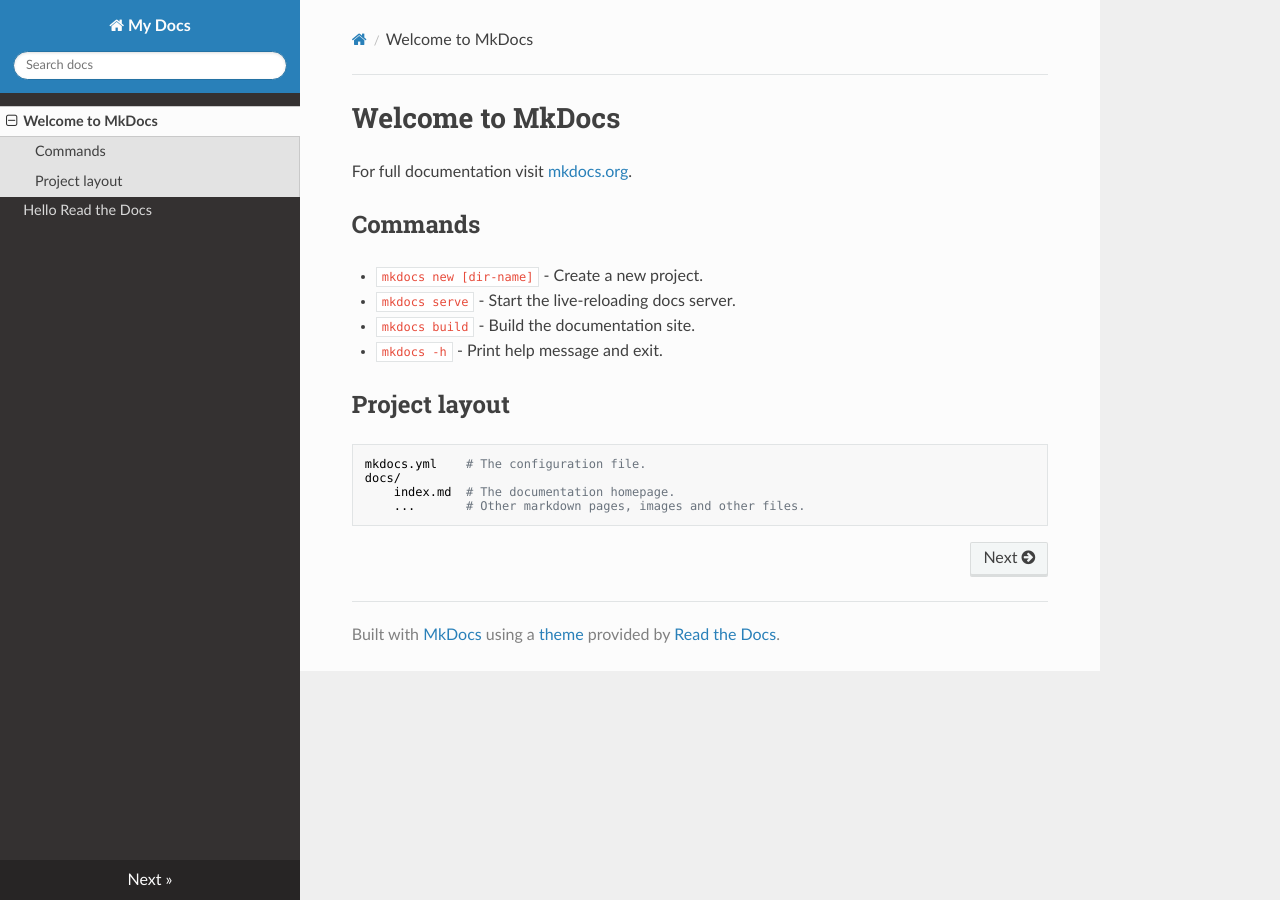
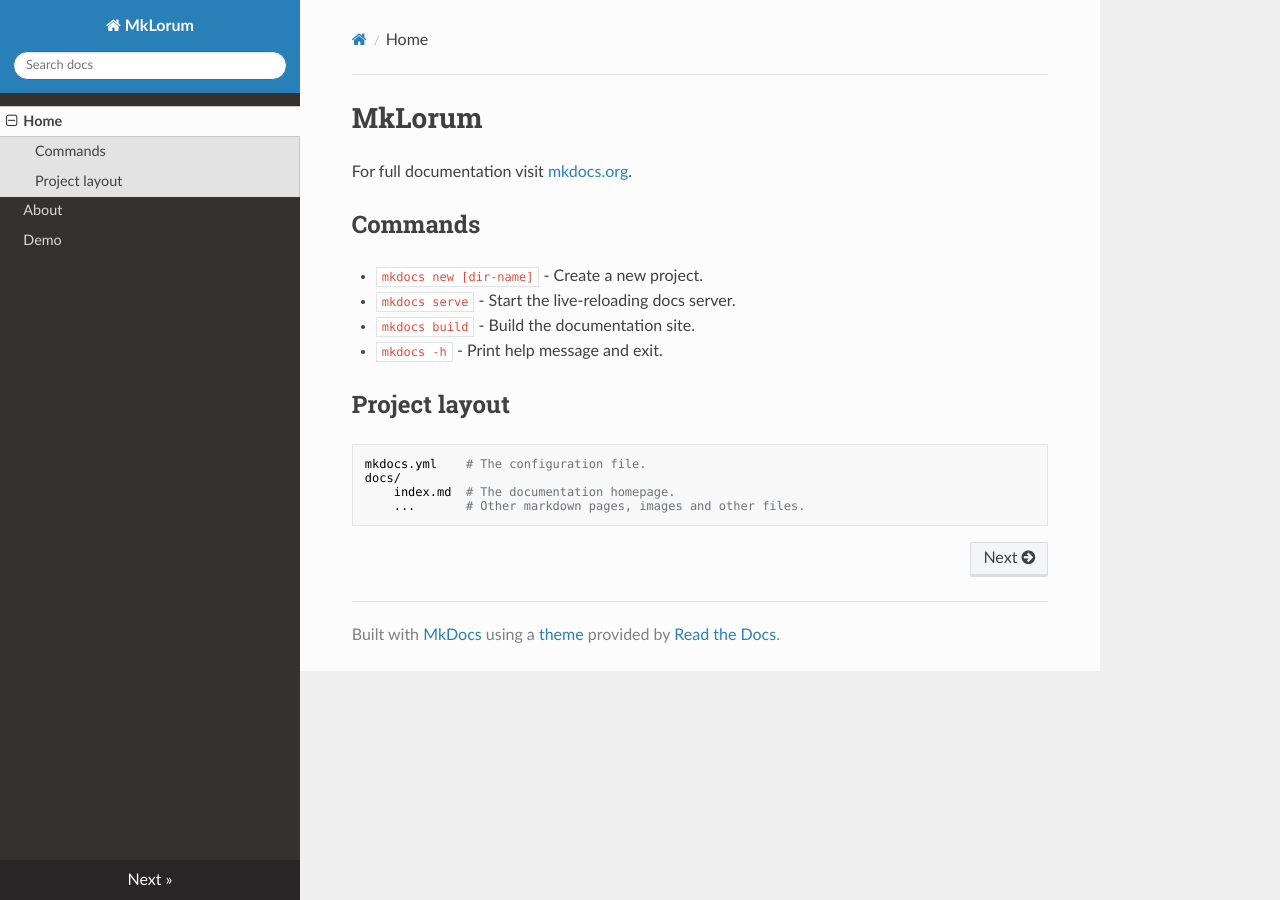
Before and after one commit to Jackistang/MkDocs-ReadTheDocs-demo, an MkDocs documentation site: the page built from docs/index.md, in a window 1280 px wide. Built offline with MkDocs 1.6.1, drawn with Linux system fonts in a browser that asks for light colours; nearby versions of some CDN libraries.

Commit message:
update mkdocs.yml

```diff
--- a/docs/index.md
+++ b/docs/index.md
@@ -1,4 +1,4 @@
-# Welcome to MkDocs
+# MkLorum
 
 For full documentation visit [mkdocs.org](https://www.mkdocs.org).
 
--- a/mkdocs.yml
+++ b/mkdocs.yml
@@ -1,2 +1,10 @@
-site_name: My Docs
+# 站点名
+site_name: MkLorum
+
+# 主题
 theme: readthedocs
+
+nav:
+  - Home: index.md
+  - About: about.md
+  - Demo: demo.md
```
Also changed, not shown: docs/about.md (added, +62 -0 lines).
